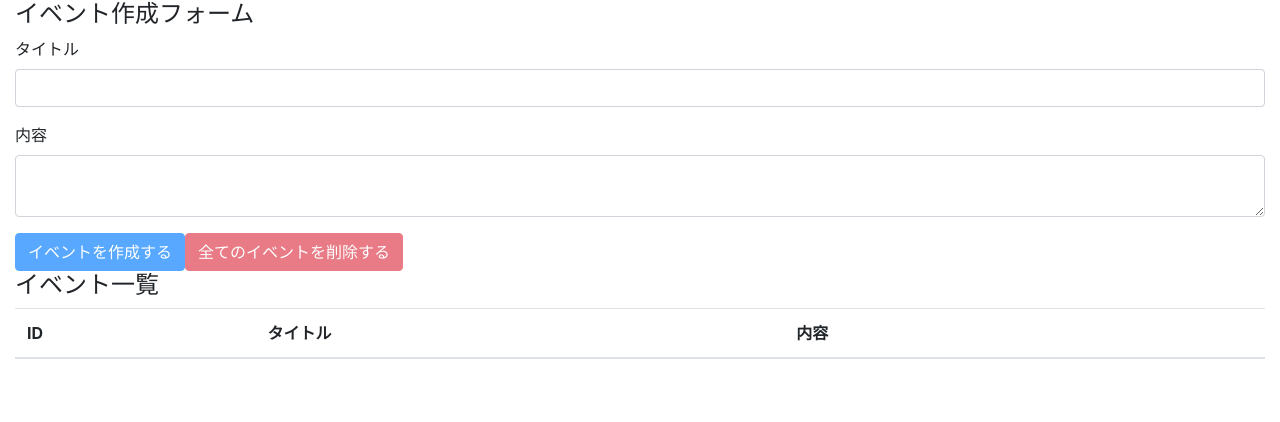
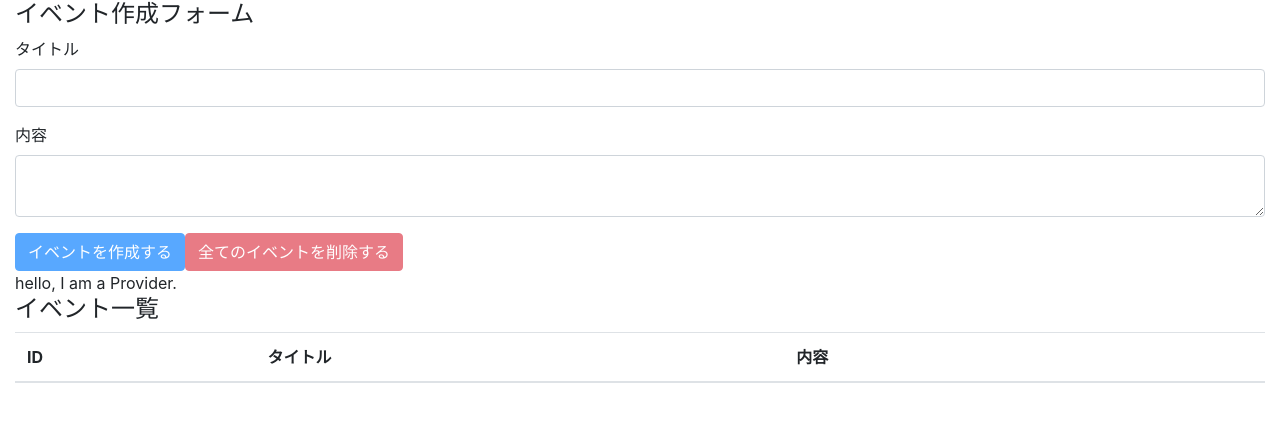
Before and after one commit to aloner778/react-hooks-101, a React (Create React App) app: page / in a window 1280 px wide. Shown: the top 422 px of the page. Built offline with nearby package versions, Linux system fonts and the light colour scheme.

Commit message:
setup react context provider

```diff
--- a/src/components/App.js
+++ b/src/components/App.js
@@ -1,17 +1,24 @@
 import React, { useReducer } from 'react'
+
 import 'bootstrap/dist/css/bootstrap.min.css' //スタイルが適用される
-import reducer from '../reducers'
+
 import EventForm from './EventForm'
 import Events from './Events'
+import AppContext from '../contexts/AppContext'
+import reducer from '../reducers'
+
+console.log({ AppContext })
 
 const App = () => {
   const [state, dispatch] = useReducer(reducer, [])
 
   return (
-    <div className="container-fluid">
-      <EventForm state={state} dispatch={dispatch} />
-      <Events state={state} dispatch={dispatch} />
-    </div>
+    <AppContext.Provider value={'hello, I am a Provider.'}>
+      <div className="container-fluid">
+        <EventForm state={state} dispatch={dispatch} />
+        <Events state={state} dispatch={dispatch} />
+      </div>
+    </AppContext.Provider>
   )
 }
 
--- a/src/components/Events.js
+++ b/src/components/Events.js
@@ -1,9 +1,14 @@
-import React from 'react'
+import React, { useContext } from 'react'
+
 import Event from './Event'
+import AppContext from '../contexts/AppContext'
 
 const Events = ({ state, dispatch }) => {
+  const value = useContext(AppContext)
+
   return (
     <>
+      <div>{value}</div>
       <h4>イベント一覧</h4>
       <table className="table table-hover">
         <thead>
```
